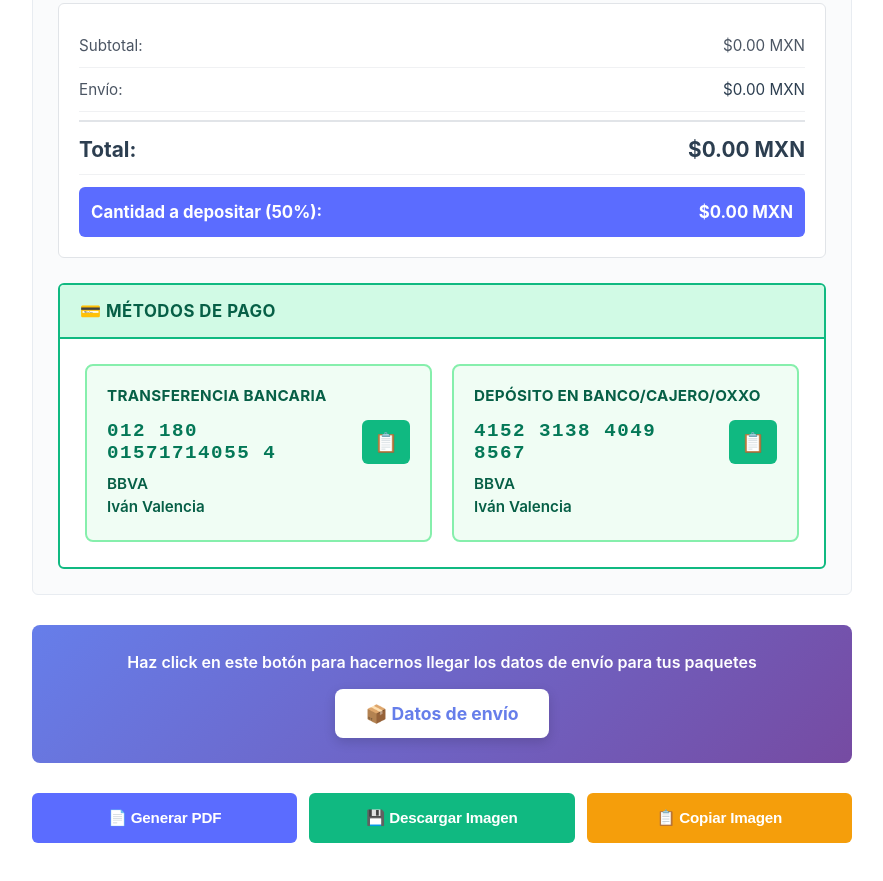
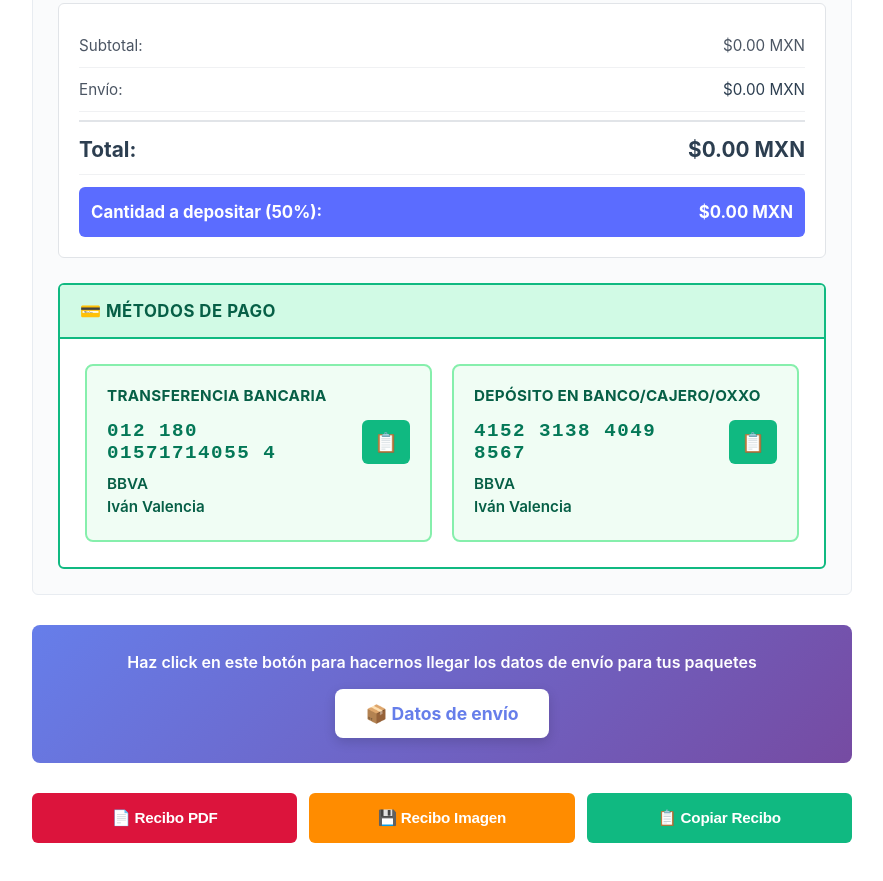
Before and after one commit to Ivanvip24/invoice-generator, a plain HTML site: page index.html in a window 1280 px wide. Shown: the part 1429-2310 px from the top of the page, without its empty margins (198-1081 px from the left). Drawn offline with nearby package versions, Linux system fonts and the light colour scheme.

Commit message:
Update button text and colors
- Change first button to 'Recibo PDF' with crimson color
- Change second button to 'Recibo Imagen' with orange color
- Change third button to 'Copiar Recibo' with green color
- Update hover effects for new color scheme

```diff
--- a/index.html
+++ b/index.html
@@ -207,9 +207,9 @@
             </div>
 
             <div class="button-group">
-                <button id="generatePDF" class="generate-btn">📄 Generar PDF</button>
-                <button id="generateImage" class="generate-btn generate-btn-secondary">💾 Descargar Imagen</button>
-                <button id="copyImage" class="generate-btn generate-btn-tertiary">📋 Copiar Imagen</button>
+                <button id="generatePDF" class="generate-btn">📄 Recibo PDF</button>
+                <button id="generateImage" class="generate-btn generate-btn-secondary">💾 Recibo Imagen</button>
+                <button id="copyImage" class="generate-btn generate-btn-tertiary">📋 Copiar Recibo</button>
             </div>
         </div>
     </div>
--- a/styles.css
+++ b/styles.css
@@ -540,7 +540,7 @@ body {
 
 .generate-btn {
     padding: 16px;
-    background: #5b6cff;
+    background: #dc143c;
     color: white;
     border: none;
     border-radius: 6px;
@@ -552,8 +552,8 @@ body {
 }
 
 .generate-btn:hover {
-    background: #4c5de6;
-    box-shadow: 0 4px 12px rgba(91, 108, 255, 0.3);
+    background: #b8112f;
+    box-shadow: 0 4px 12px rgba(220, 20, 60, 0.3);
 }
 
 .generate-btn:active {
@@ -561,21 +561,21 @@ body {
 }
 
 .generate-btn-secondary {
+    background: #ff8c00;
+}
+
+.generate-btn-secondary:hover {
+    background: #e67e00;
+    box-shadow: 0 4px 12px rgba(255, 140, 0, 0.3);
+}
+
+.generate-btn-tertiary {
     background: #10b981;
 }
 
-.generate-btn-secondary:hover {
+.generate-btn-tertiary:hover {
     background: #059669;
     box-shadow: 0 4px 12px rgba(16, 185, 129, 0.3);
-}
-
-.generate-btn-tertiary {
-    background: #f59e0b;
-}
-
-.generate-btn-tertiary:hover {
-    background: #d97706;
-    box-shadow: 0 4px 12px rgba(245, 158, 11, 0.3);
 }
 
 @media (max-width: 768px) {
```
